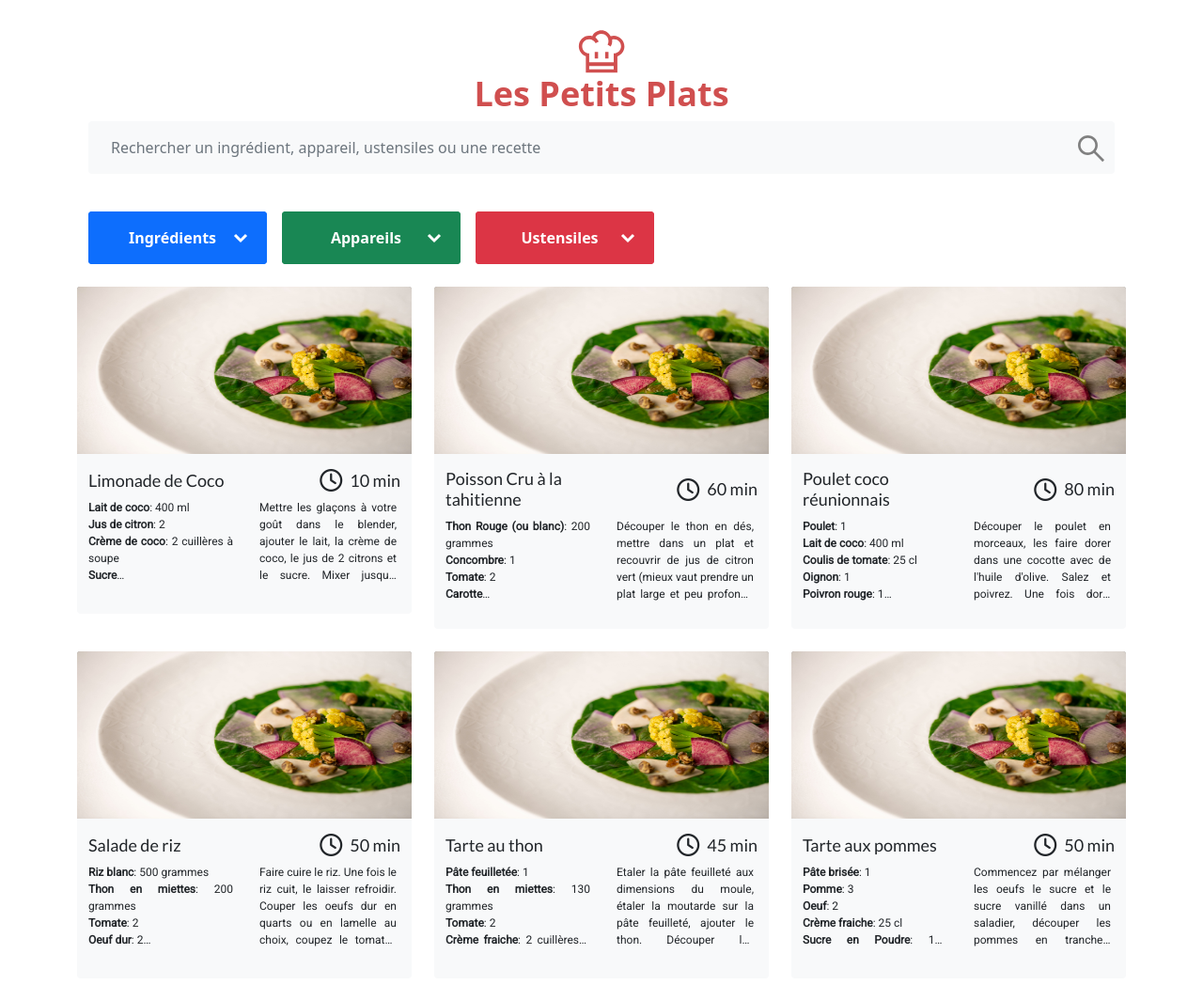
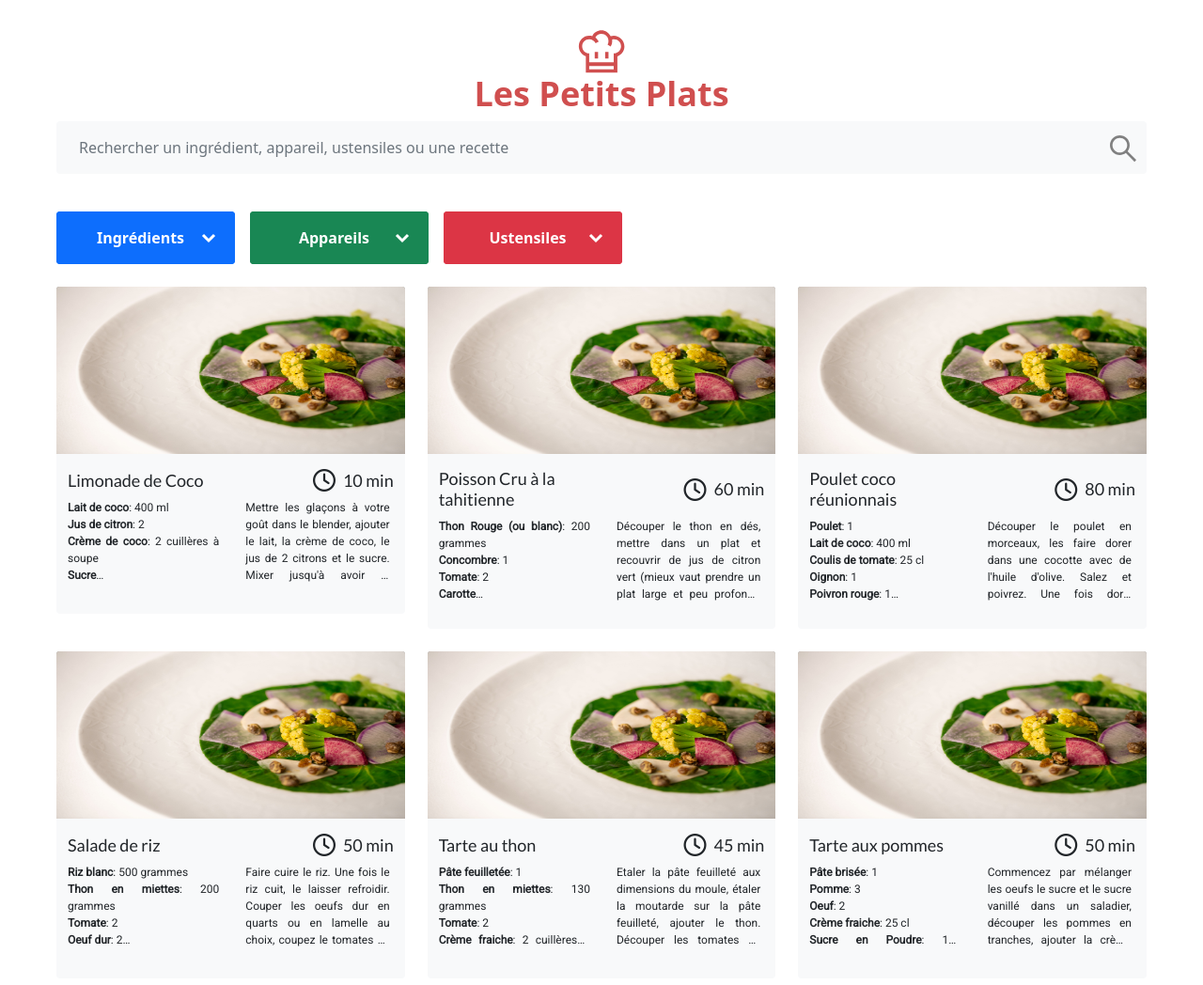
Before and after one commit to thomahawok/MonnierThomas_7_07022022, a website: page index.html in a window 1280 px wide. Shown: the top 1048 px of the page at 94% size. Drawn offline with nearby package versions, Linux system fonts and the light colour scheme.

Commit message:
modif css

```diff
--- a/index.html
+++ b/index.html
@@ -18,8 +18,8 @@
 	</head>
 
     <body>
-        <div class="container mx-auto">
-            <header class="container-fluid pb-3" role="banner">
+        <div class="container-fluid mx-auto"style="width: 74rem">
+            <header class="container-fluid px-0 pb-3" role="banner">
                 <div class="col headerPage">
                     <img class="d-block mx-auto"src="assets/logo.svg" alt="logo du site Les Petits Plats - Page d’accueil"  />
                     <h1 class="text-center">Les Petits Plats</h1>
```
